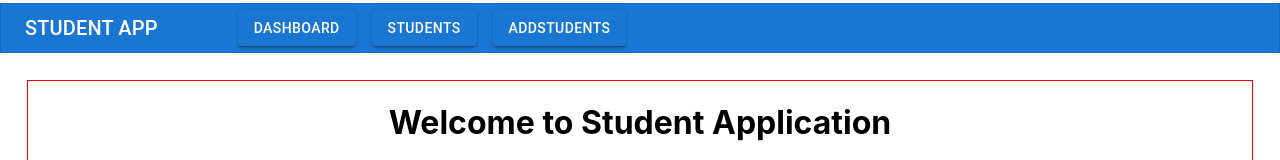
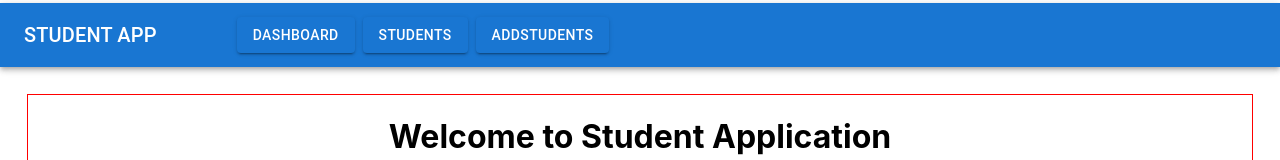
Before and after one commit to Dineshds05/StudentApp, a React (Create React App) app: page / in a window 1280 px wide. Shown: the top 160 px of the page. Built offline with nearby package versions, Linux system fonts and the light colour scheme; no server answers.

Commit message:
first commit

```diff
--- a/src/Base/Base.js
+++ b/src/Base/Base.js
@@ -1,4 +1,4 @@
-import { AppBar, Button, IconButton, Stack, Toolbar, Typography } from "@mui/material";
+import { AppBar, Box, Button, IconButton, Stack, Toolbar, Typography } from "@mui/material";
 import React from "react";
 import { useNavigate } from "react-router-dom";
 function Base({Title, Description, children}) {
@@ -6,12 +6,13 @@ function Base({Title, Description, children}) {
     return (
         <div className="container">
         <header>
-        <AppBar variant="outlined" position="static">
-  <Toolbar variant="dense">
+        <Box sx={{ flexGrow: 1 }}>
+      <AppBar position="static">
+        <Toolbar>
     <Typography variant="h6" edge="start" color="inherit" aria-label="menu" sx={{ mr: 10 }}>
-    STUDENT APP
+     STUDENT APP
     </Typography>
-    <Stack direction="row" spacing={2}>
+    <Stack direction="row" spacing={1}>
     <Button variant="contained" onClick={()=>navigate("/")}>
     <Typography variant="h8" color="white" component="div" >
     Dashboard
@@ -27,7 +28,7 @@ function Base({Title, Description, children}) {
     </Stack>
   </Toolbar>
 </AppBar>
-
+</Box>
 </header>
 <div className="main-container">
         <main>
```
